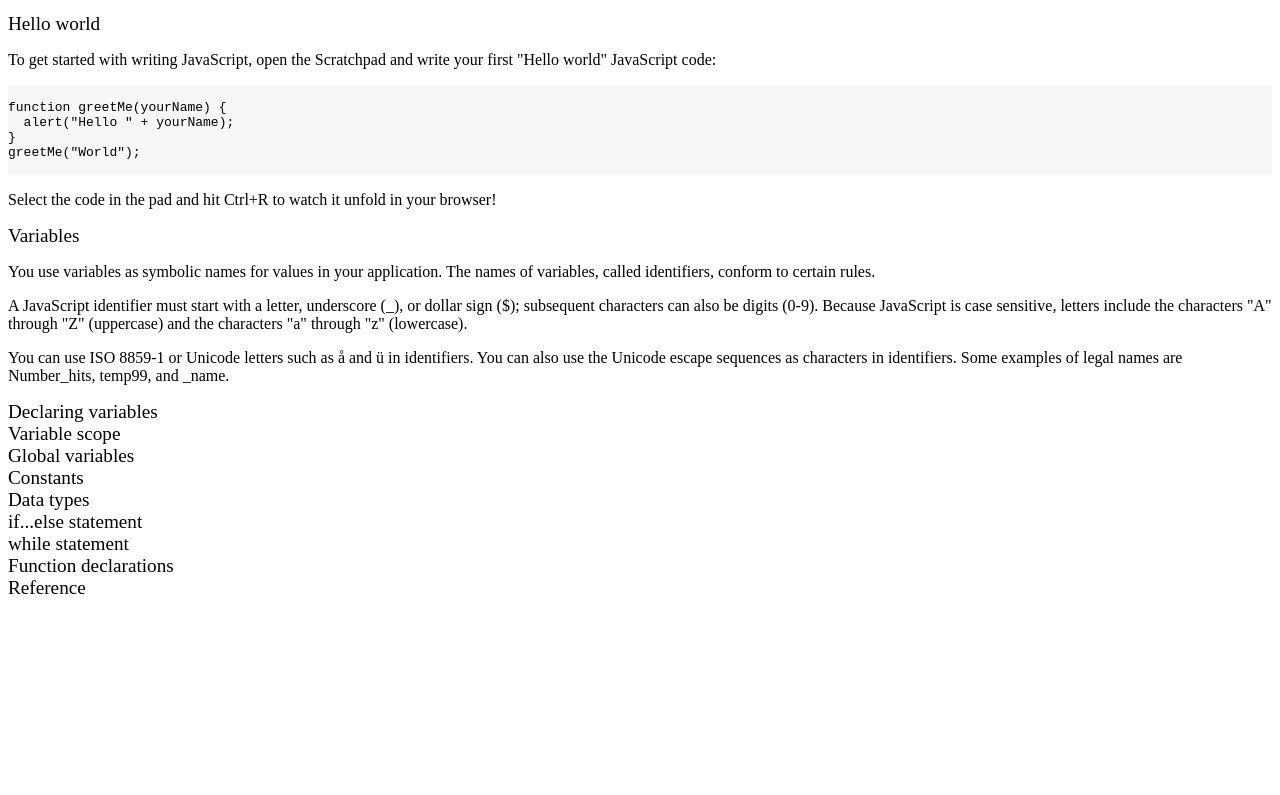
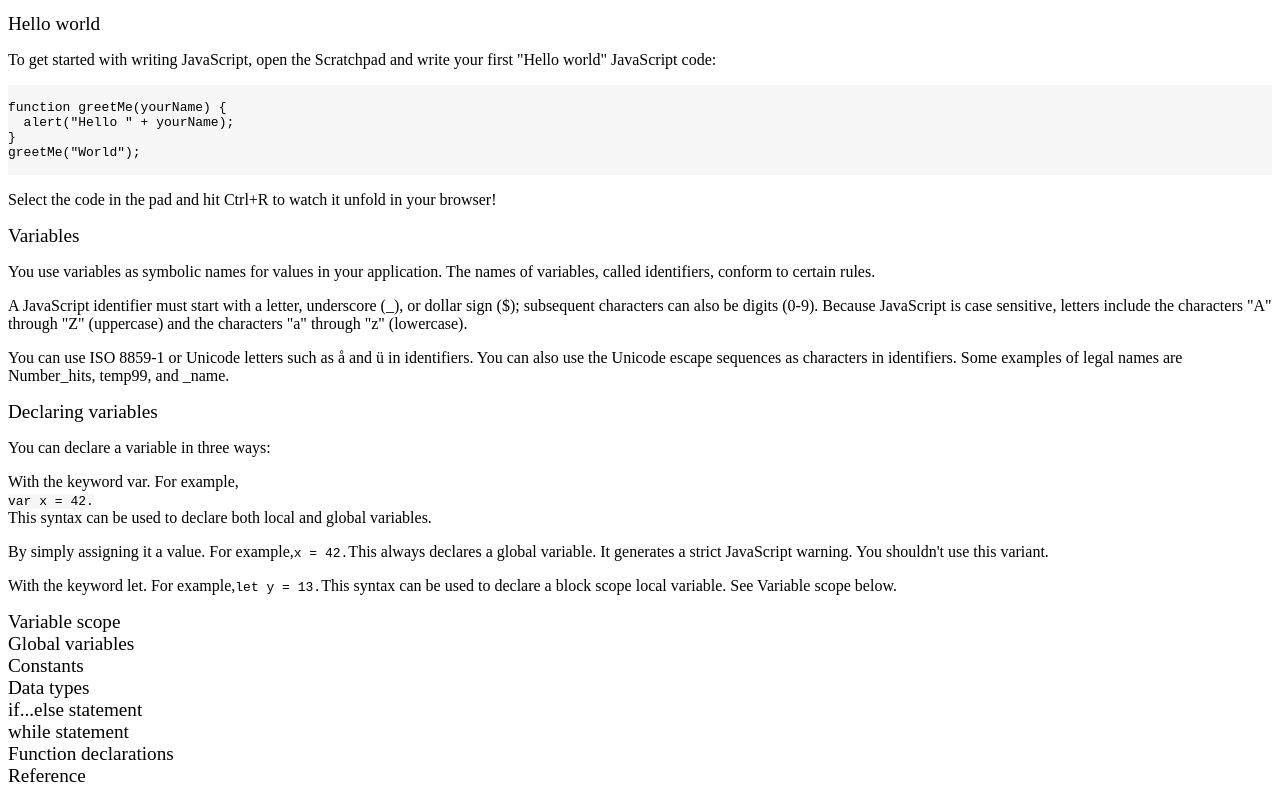
Before and after one commit to jmlumacad1/freecodecamp-projects, a plain HTML site: page freecodecamp-projects/responsive-web-design-projects/build-a-technical-documentation-page/index.html in a window 1280 px wide. Shown: the part 579-1374 px from the top of the page. Before the commit the page ends 1186 px from the top, so only its background shows below. Drawn offline with Linux system fonts and the light colour scheme.

Commit message:
added some content

```diff
--- a/freecodecamp-projects/responsive-web-design-projects/build-a-technical-documentation-page/index.html
+++ b/freecodecamp-projects/responsive-web-design-projects/build-a-technical-documentation-page/index.html
@@ -62,6 +62,14 @@ greetMe("World");
       </section>
       <section class="main-section" id="Declaring_variables">
         <header>Declaring variables</header>
+        <p>You can declare a variable in three ways:</p>
+        <p>
+          With the keyword var. For example,<br>
+          <code class="code">var x = 42.</code><br>
+          This syntax can be used to declare both local and global variables.
+        </p>
+        <p>By simply assigning it a value. For example,<code>x = 42.</code>This always declares a global variable. It generates a strict JavaScript warning. You shouldn't use this variant.</p>
+        <p>With the keyword let. For example,<code>let y = 13.</code>This syntax can be used to declare a block scope local variable. See Variable scope below.</p>
       </section>
       <section class="main-section" id="Variable_scope">
         <header>Variable scope</header>
```
